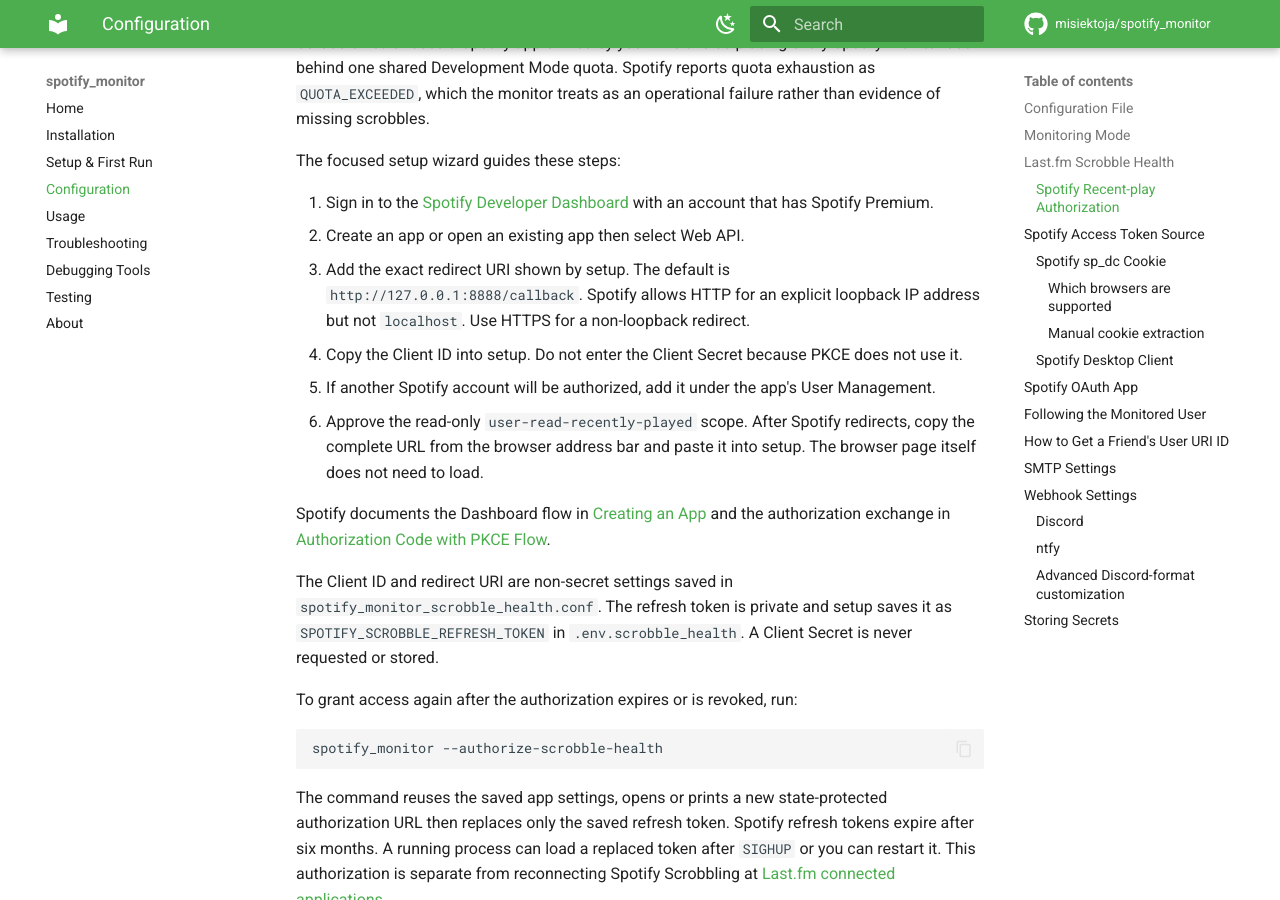
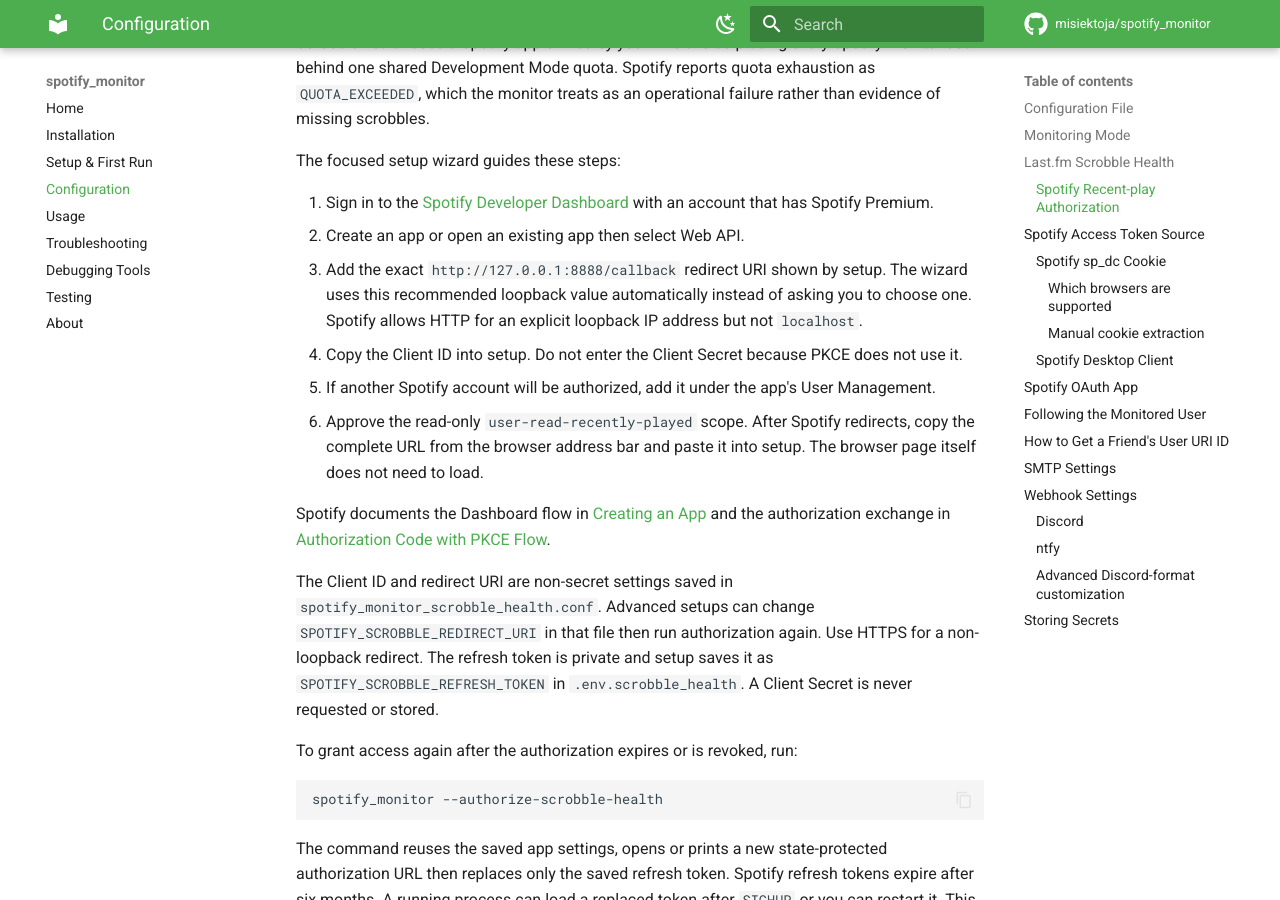
Before and after one commit to misiektoja/spotify_monitor, an MkDocs documentation site: the page built from docs/configuration.md, in a window 1280 px wide and 900 px high, scrolled down 3141 px. Built offline with MkDocs 1.6.1 and Material for MkDocs 9.7.7, drawn with Linux system fonts in a browser that asks for light colours; comment, search, counter and statistics services are not loaded.

Commit message:
docs(config): explain automatic redirect default

```diff
--- a/docs/configuration.md
+++ b/docs/configuration.md
@@ -92,14 +92,14 @@
 
 1. Sign in to the [Spotify Developer Dashboard](https://developer.spotify.com/dashboard) with an account that has Spotify Premium.
 2. Create an app or open an existing app then select Web API.
-3. Add the exact redirect URI shown by setup. The default is `http://127.0.0.1:8888/callback`. Spotify allows HTTP for an explicit loopback IP address but not `localhost`. Use HTTPS for a non-loopback redirect.
+3. Add the exact `http://127.0.0.1:8888/callback` redirect URI shown by setup. The wizard uses this recommended loopback value automatically instead of asking you to choose one. Spotify allows HTTP for an explicit loopback IP address but not `localhost`.
 4. Copy the Client ID into setup. Do not enter the Client Secret because PKCE does not use it.
 5. If another Spotify account will be authorized, add it under the app's User Management.
 6. Approve the read-only `user-read-recently-played` scope. After Spotify redirects, copy the complete URL from the browser address bar and paste it into setup. The browser page itself does not need to load.
 
 Spotify documents the Dashboard flow in [Creating an App](https://developer.spotify.com/documentation/web-api/concepts/apps) and the authorization exchange in [Authorization Code with PKCE Flow](https://developer.spotify.com/documentation/web-api/tutorials/code-pkce-flow).
 
-The Client ID and redirect URI are non-secret settings saved in `spotify_monitor_scrobble_health.conf`. The refresh token is private and setup saves it as `SPOTIFY_SCROBBLE_REFRESH_TOKEN` in `.env.scrobble_health`. A Client Secret is never requested or stored.
+The Client ID and redirect URI are non-secret settings saved in `spotify_monitor_scrobble_health.conf`. Advanced setups can change `SPOTIFY_SCROBBLE_REDIRECT_URI` in that file then run authorization again. Use HTTPS for a non-loopback redirect. The refresh token is private and setup saves it as `SPOTIFY_SCROBBLE_REFRESH_TOKEN` in `.env.scrobble_health`. A Client Secret is never requested or stored.
 
 To grant access again after the authorization expires or is revoked, run:
 
```
